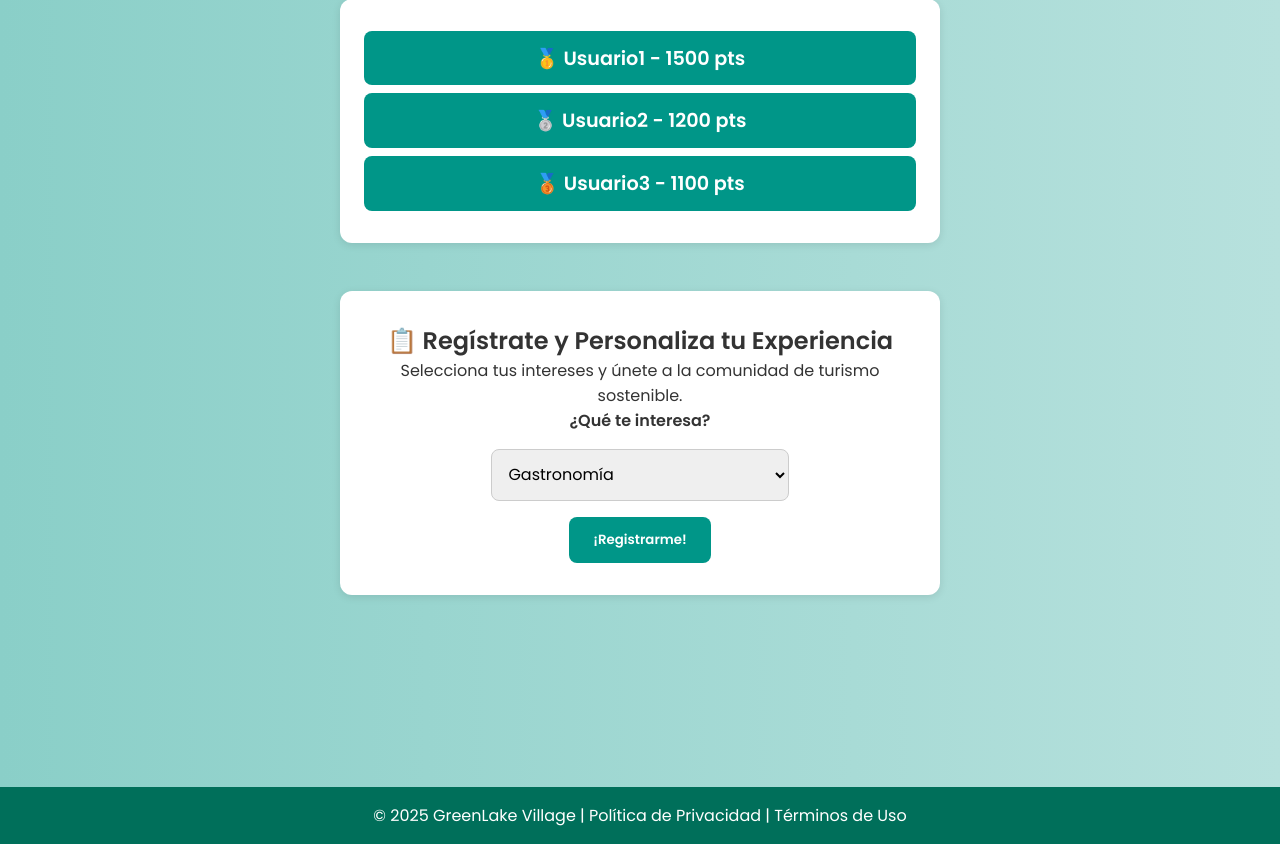
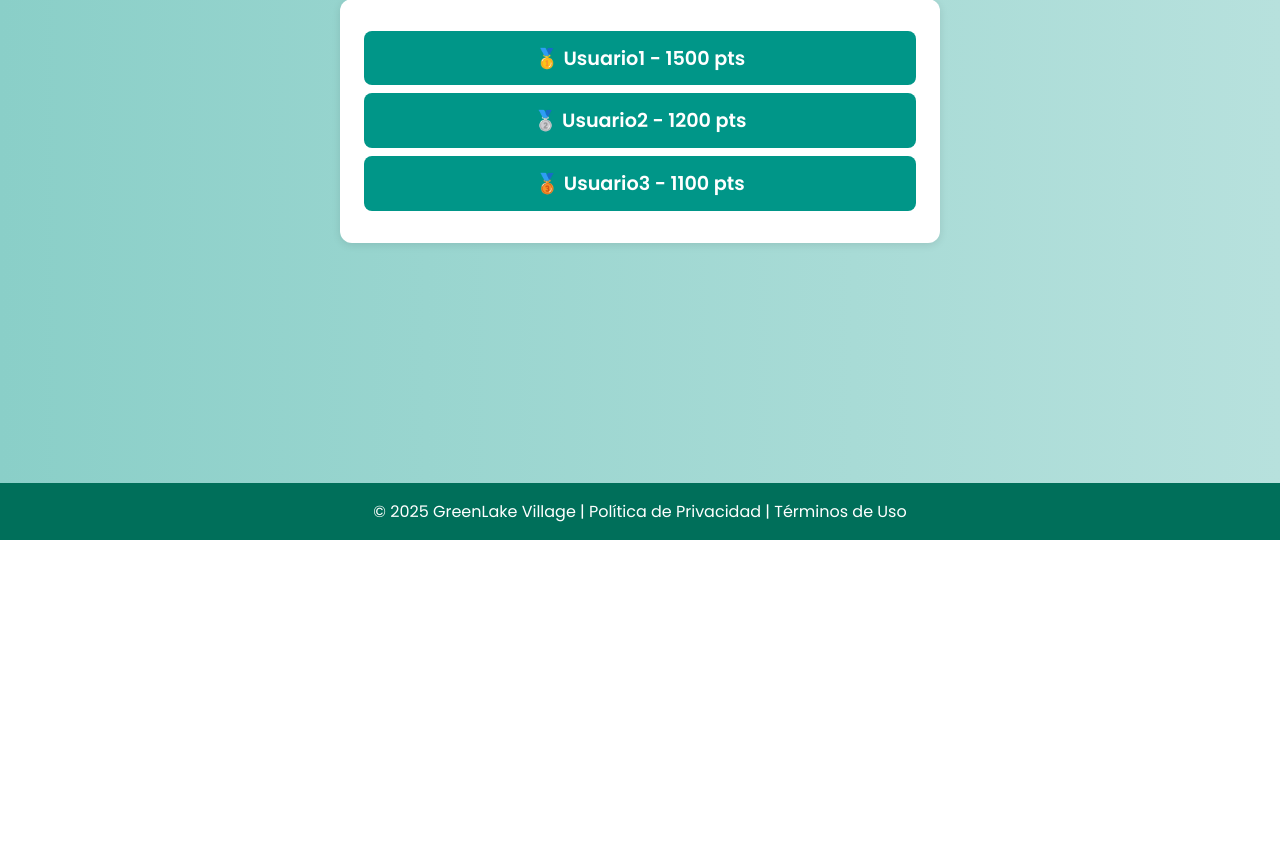
Before and after one commit to 5nullpointers/GreenLakeVillage, a Flask app: page /descubrir in a window 1280 px wide. Shown: the part 1190-2034 px from the top of the page. After the commit the page ends 1730 px from the top, so only its background shows below. Run offline with Flask 3, Linux system fonts and the light colour scheme; parts of the project's set-up code (start-up, migrations or seed data) failed here and were passed over.

Commit message:
Eliminar sección de registro y estilos asociados en la página "Descubrir" para simplificar la interfaz de usuario.

```diff
--- a/Presentacion/static/css/descubrir.css
+++ b/Presentacion/static/css/descubrir.css
@@ -185,58 +185,6 @@ html, body {
     font-weight: 600;
 }
 
-/* ======= Mantener los estilos del contenedor ======= */
-.register-section {
-    background: white;
-    padding: 2rem;
-    margin-top: 2rem;
-    margin-bottom: 5rem; /* Aumenta la separación con el footer */
-    border-radius: 12px;
-    text-align: center;
-    max-width: 600px;
-    margin: auto;
-    box-shadow: 0 2px 8px rgba(0, 0, 0, 0.1);
-    display: flex;
-    flex-direction: column;
-    align-items: center; /* Centra todo el contenido */
-}
-
-.register-section label {
-    font-weight: 600;
-}
-
-.register-section select {
-    width: 100%;
-    padding: 0.8rem;
-    border-radius: 8px;
-    border: 1px solid #ccc;
-    font-size: 1rem;
-    margin-top: 1rem;
-}
-
-/* ======= Mantener estilos del botón + Centrarlo ======= */
-.btn-submit {
-    background-color: #009688;
-    border: none;
-    padding: 0.8rem 1.5rem;
-    color: #fff;
-    font-weight: 600;
-    border-radius: 8px;
-    cursor: pointer;
-    transition: 0.3s;
-    width: fit-content; /* Ajusta el botón al contenido */
-    display: flex;
-    align-items: center; /* Centra el texto dentro del botón */
-    justify-content: center;
-    margin-top: 1rem;
-    margin-left: auto;
-    margin-right: auto; /* Centra el botón dentro del contenedor */
-}
-
-.btn-submit:hover {
-    background-color: #007c73;
-}
-
 /* ======= Footer ======= */
 .footer {
     text-align: center;
--- a/Presentacion/templates/descubrir.html
+++ b/Presentacion/templates/descubrir.html
@@ -75,22 +75,6 @@
                 </ul>
             </div>
         </section>
-
-        <!-- Registro con Intereses -->
-        <section class="register-section">
-            <h2>📋 Regístrate y Personaliza tu Experiencia</h2>
-            <p>Selecciona tus intereses y únete a la comunidad de turismo sostenible.</p>
-            <form action="/login" method="GET">
-                <label for="intereses">¿Qué te interesa?</label>
-                <select id="intereses" name="intereses">
-                    <option value="gastronomia">Gastronomía</option>
-                    <option value="naturaleza">Naturaleza</option>
-                    <option value="cultura">Cultura</option>
-                    <option value="aventura">Aventura</option>
-                </select>
-                <button type="submit" class="btn-submit">¡Registrarme!</button>
-            </form>
-        </section>
     </main>
 
     <!-- Footer -->
```
